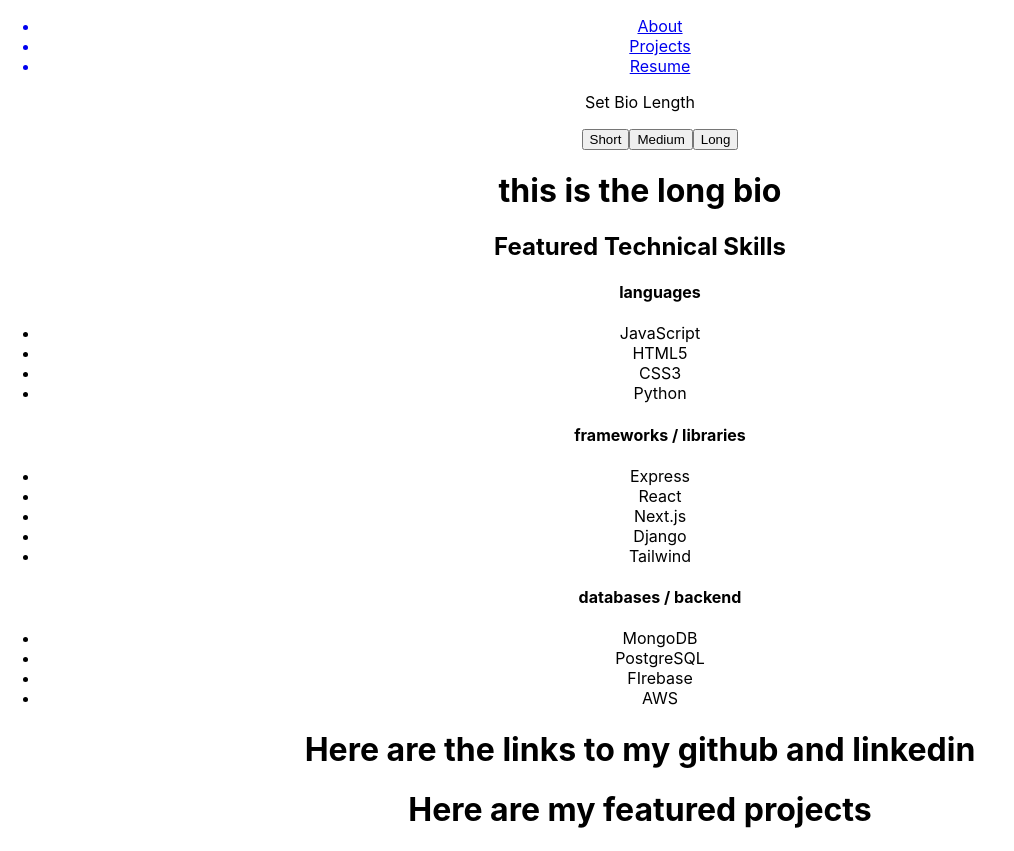
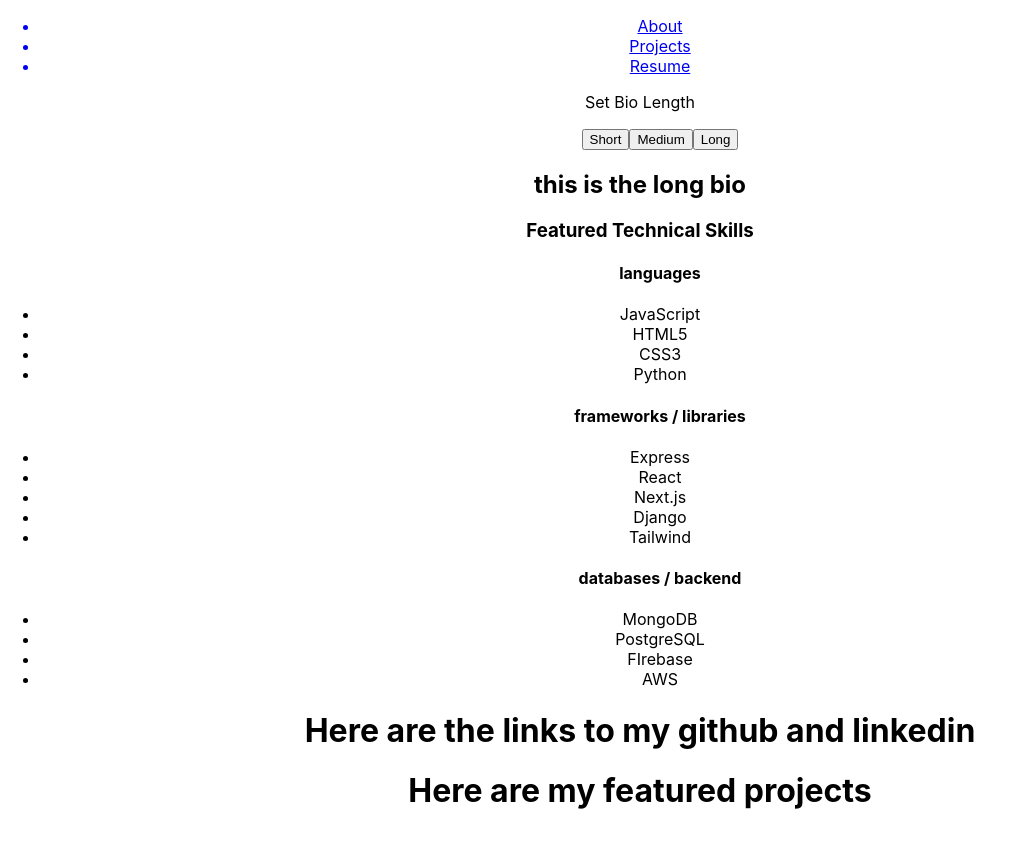
Before and after one commit to ambertav/portfolio, a React (Create React App) app: page / in a window 1280 px wide. Shown: the whole page, without its empty margins (0-1014 px from the left). Built offline with nearby package versions, Linux system fonts and the light colour scheme.

Commit message:
passes bio from data.js as props, renders based on biolength state

```diff
--- a/src/components/Bio.js
+++ b/src/components/Bio.js
@@ -1,28 +1,22 @@
 function Bio (props) {
-
-    let bio = '';
-
-    if (props.bioLength === 'long') {
-        bio = 'this is the long bio';
-    } else if (props.bioLength === 'medium') {
-        bio = 'this is the medium bio';
-    } else {
-        bio = 'this is the short bio';
-    }
 
     return (
         <div>
-            <h1>{ bio }</h1>
+            {Object.keys(props.bio).map((b) => {
+                if (b === props.bioLength) {
+                    return <h2>{props.bio[b]}</h2>
+                }
+            })}
             <div>
-                <h2>Featured Technical Skills</h2>
-                {Object.entries(props.skills).map((set) => {
+                <h3>Featured Technical Skills</h3>
+                {Object.entries(props.skills).map((set, index) => {
                     return (
-                        <ul>
+                        <ul key={index}>
                             <h4>{set[0]}</h4>
-                            {set[1].map((skill) => {
+                            {set[1].map((skill, index) => {
                                 return (
-                                    <li>{skill}</li>
-                                )
+                                    <li key={index}>{skill}</li>
+                                );
                             })}
                         </ul>
                     )
--- a/src/data.js
+++ b/src/data.js
@@ -1,4 +1,9 @@
 export default {
+    bio: {
+        short: 'this is the short bio',
+        medium: 'this is the medium bio',
+        long: 'this is the long bio'
+    },
     skills: {
         languages: ['JavaScript', 'HTML5', 'CSS3', 'Python'],
         'frameworks / libraries': ['Express', 'React', 'Next.js', 'Django', 'Tailwind'],
--- a/src/pages/About.js
+++ b/src/pages/About.js
@@ -20,7 +20,7 @@ function About (props) {
                         <button onClick={handleClick}>Long</button>
                     </ul>
             </div>
-            <Bio bioLength={bioLength} skills={props.data.skills} />
+            <Bio bioLength={bioLength} skills={props.data.skills} bio={props.data.bio} />
             <h1>Here are the links to my github and linkedin</h1>
             <h1>Here are my featured projects</h1>
         </div>
```
